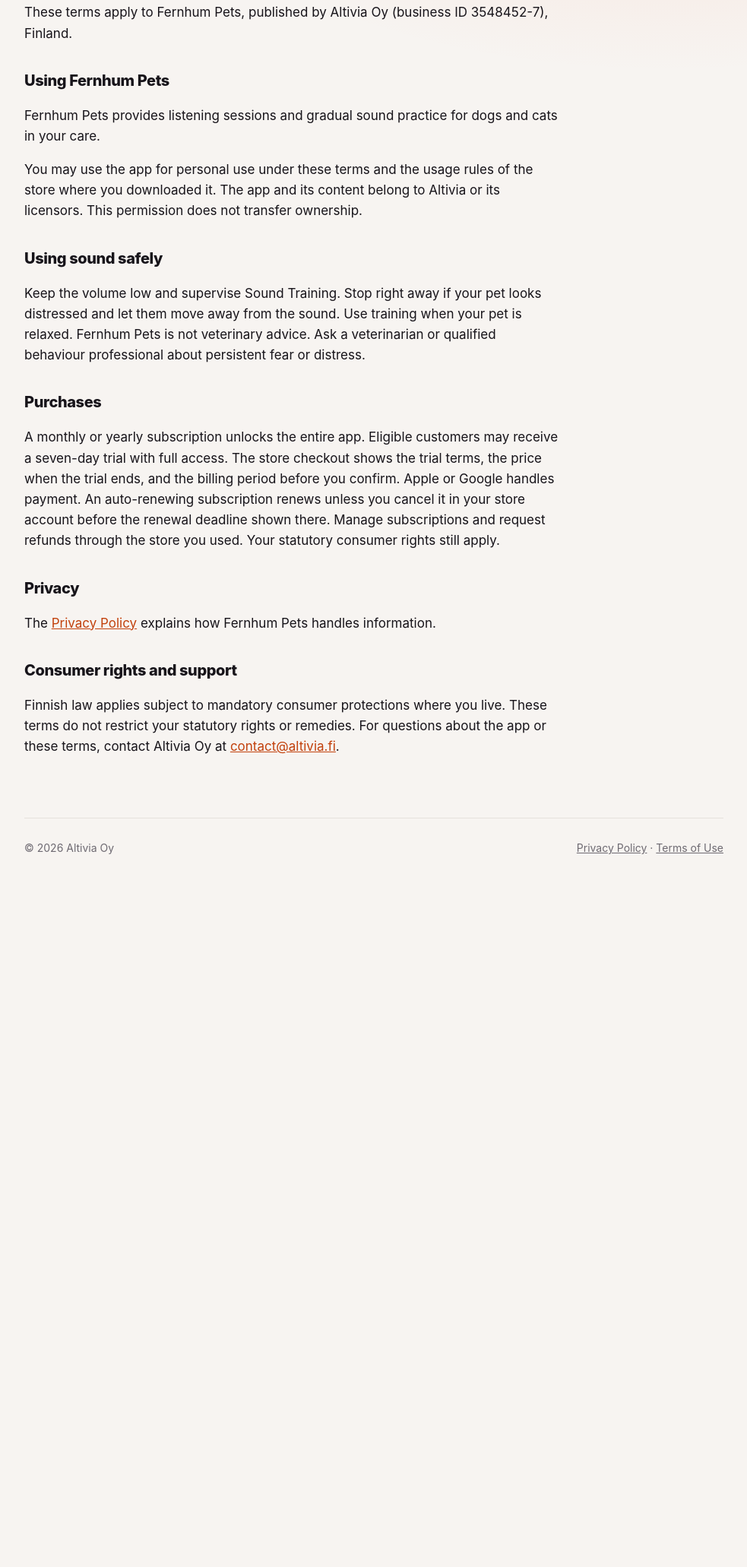
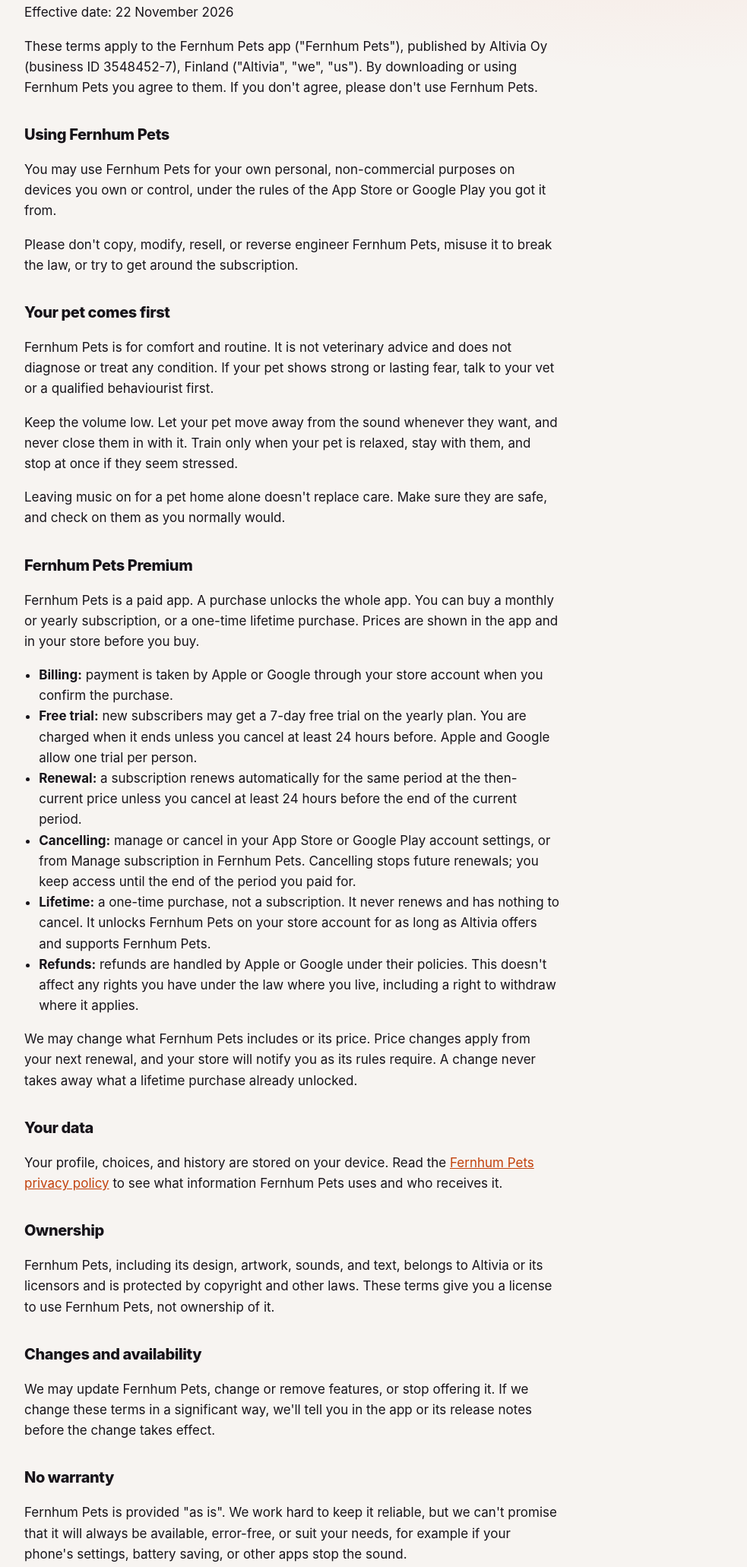
Before and after one commit to altivia-fi/altivia-website, a plain HTML site: page fernhum-pets/terms/index.html in a window 1280 px wide. Shown: the part 189-2251 px from the top of the page at 76% size, without its empty margins (148-1131 px from the left). Before the commit the page ends 1365 px from the top, so only its background shows below. Drawn offline with Linux system fonts and the light colour scheme.

Commit message:
Rewrite the Fernhum Pets terms like Stoke's

```diff
--- a/fernhum-pets/terms/index.html
+++ b/fernhum-pets/terms/index.html
@@ -12,34 +12,53 @@
     <div class="wrap">
       <header class="site">
         <a class="brand" href="/" aria-label="Altivia home"><img src="/assets/altivia-mark.png" alt="" width="24" height="28" /><span>ALTIVIA</span></a>
-        <nav class="site" aria-label="App navigation">
+        <nav class="site">
           <a href="/fernhum-pets/">Fernhum Pets</a>
           <a href="mailto:contact@altivia.fi">Contact</a>
         </nav>
       </header>
       <main class="legal">
         <h1>Fernhum Pets Terms of Use</h1>
-        <p>These terms apply to Fernhum Pets, published by Altivia Oy (business ID 3548452-7), Finland.</p>
-
+        <p>Effective date: 22 November 2026</p>
+        <p>These terms apply to the Fernhum Pets app (&quot;Fernhum Pets&quot;), published by Altivia Oy (business ID 3548452-7), Finland (&quot;Altivia&quot;, &quot;we&quot;, &quot;us&quot;). By downloading or using Fernhum Pets you agree to them. If you don&#x27;t agree, please don&#x27;t use Fernhum Pets.</p>
         <h2>Using Fernhum Pets</h2>
-        <p>Fernhum Pets provides listening sessions and gradual sound practice for dogs and cats in your care.</p>
-        <p>You may use the app for personal use under these terms and the usage rules of the store where you downloaded it. The app and its content belong to Altivia or its licensors. This permission does not transfer ownership.</p>
-
-        <h2>Using sound safely</h2>
-        <p>Keep the volume low and supervise Sound Training. Stop right away if your pet looks distressed and let them move away from the sound. Use training when your pet is relaxed. Fernhum Pets is not veterinary advice. Ask a veterinarian or qualified behaviour professional about persistent fear or distress.</p>
-
-        <h2>Purchases</h2>
-        <p>A monthly or yearly subscription unlocks the entire app. Eligible customers may receive a seven-day trial with full access. The store checkout shows the trial terms, the price when the trial ends, and the billing period before you confirm. Apple or Google handles payment. An auto-renewing subscription renews unless you cancel it in your store account before the renewal deadline shown there. Manage subscriptions and request refunds through the store you used. Your statutory consumer rights still apply.</p>
-
-        <h2>Privacy</h2>
-        <p>The <a href="/fernhum-pets/privacy/">Privacy Policy</a> explains how Fernhum Pets handles information.</p>
-
-        <h2>Consumer rights and support</h2>
-        <p>Finnish law applies subject to mandatory consumer protections where you live. These terms do not restrict your statutory rights or remedies. For questions about the app or these terms, contact Altivia Oy at <a href="mailto:contact@altivia.fi">contact@altivia.fi</a>.</p>
+        <p>You may use Fernhum Pets for your own personal, non-commercial purposes on devices you own or control, under the rules of the App Store or Google Play you got it from.</p>
+        <p>Please don&#x27;t copy, modify, resell, or reverse engineer Fernhum Pets, misuse it to break the law, or try to get around the subscription.</p>
+        <h2>Your pet comes first</h2>
+        <p>Fernhum Pets is for comfort and routine. It is not veterinary advice and does not diagnose or treat any condition. If your pet shows strong or lasting fear, talk to your vet or a qualified behaviourist first.</p>
+        <p>Keep the volume low. Let your pet move away from the sound whenever they want, and never close them in with it. Train only when your pet is relaxed, stay with them, and stop at once if they seem stressed.</p>
+        <p>Leaving music on for a pet home alone doesn&#x27;t replace care. Make sure they are safe, and check on them as you normally would.</p>
+        <h2>Fernhum Pets Premium</h2>
+        <p>Fernhum Pets is a paid app. A purchase unlocks the whole app. You can buy a monthly or yearly subscription, or a one-time lifetime purchase. Prices are shown in the app and in your store before you buy.</p>
+        <ul>
+        <li><strong>Billing:</strong> payment is taken by Apple or Google through your store account when you confirm the purchase.</li>
+        <li><strong>Free trial:</strong> new subscribers may get a 7-day free trial on the yearly plan. You are charged when it ends unless you cancel at least 24 hours before. Apple and Google allow one trial per person.</li>
+        <li><strong>Renewal:</strong> a subscription renews automatically for the same period at the then-current price unless you cancel at least 24 hours before the end of the current period.</li>
+        <li><strong>Cancelling:</strong> manage or cancel in your App Store or Google Play account settings, or from Manage subscription in Fernhum Pets. Cancelling stops future renewals; you keep access until the end of the period you paid for.</li>
+        <li><strong>Lifetime:</strong> a one-time purchase, not a subscription. It never renews and has nothing to cancel. It unlocks Fernhum Pets on your store account for as long as Altivia offers and supports Fernhum Pets.</li>
+        <li><strong>Refunds:</strong> refunds are handled by Apple or Google under their policies. This doesn&#x27;t affect any rights you have under the law where you live, including a right to withdraw where it applies.</li>
+        </ul>
+        <p>We may change what Fernhum Pets includes or its price. Price changes apply from your next renewal, and your store will notify you as its rules require. A change never takes away what a lifetime purchase already unlocked.</p>
+        <h2>Your data</h2>
+        <p>Your profile, choices, and history are stored on your device. Read the <a href="/fernhum-pets/privacy/">Fernhum Pets privacy policy</a> to see what information Fernhum Pets uses and who receives it.</p>
+        <h2>Ownership</h2>
+        <p>Fernhum Pets, including its design, artwork, sounds, and text, belongs to Altivia or its licensors and is protected by copyright and other laws. These terms give you a license to use Fernhum Pets, not ownership of it.</p>
+        <h2>Changes and availability</h2>
+        <p>We may update Fernhum Pets, change or remove features, or stop offering it. If we change these terms in a significant way, we&#x27;ll tell you in the app or its release notes before the change takes effect.</p>
+        <h2>No warranty</h2>
+        <p>Fernhum Pets is provided &quot;as is&quot;. We work hard to keep it reliable, but we can&#x27;t promise that it will always be available, error-free, or suit your needs, for example if your phone&#x27;s settings, battery saving, or other apps stop the sound.</p>
+        <h2>Limitation of liability</h2>
+        <p>To the extent the law allows, Altivia is not liable for indirect or consequential loss. Our total liability for anything related to Fernhum Pets is limited to the amount you paid for it in the 12 months before the claim. Nothing in these terms limits liability that can&#x27;t be limited by law, or your rights as a consumer.</p>
+        <h2>Apple</h2>
+        <p>If you got Fernhum Pets from the App Store: these terms are between you and Altivia, not Apple. Apple has no obligation to provide maintenance or support for Fernhum Pets and is not responsible for any claims relating to it, including product liability, legal compliance, or intellectual property claims. If Fernhum Pets fails to meet any applicable warranty, you may notify Apple, and Apple will refund the purchase price, if any; Apple has no other warranty obligation. Apple and its subsidiaries are third-party beneficiaries of these terms and may enforce them against you. You confirm you are not in a country subject to a U.S. government embargo and are not on a U.S. government list of prohibited or restricted parties.</p>
+        <h2>Governing law</h2>
+        <p>These terms are governed by the laws of Finland. If you are a consumer, you also keep the protection of the mandatory laws of the country where you live, and you may bring a claim in your local courts.</p>
+        <h2>Contact</h2>
+        <p>Altivia Oy, Finland<br />Email: <a href="mailto:contact@altivia.fi">contact@altivia.fi</a></p>
       </main>
       <footer class="site">
         <span>© 2026 Altivia Oy</span>
-        <span><a href="/fernhum-pets/privacy/">Privacy Policy</a> · <a href="/fernhum-pets/terms/" aria-current="page">Terms of Use</a></span>
+        <span><a href="/fernhum-pets/privacy/">Privacy Policy</a> · <a href="/fernhum-pets/terms/">Terms of Use</a></span>
       </footer>
     </div>
   </body>
```
